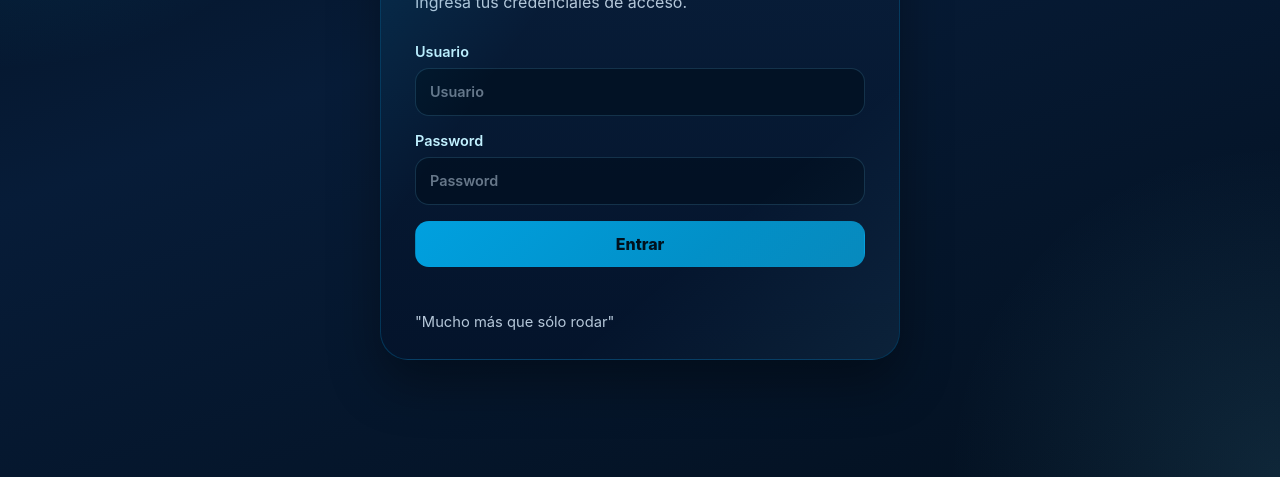
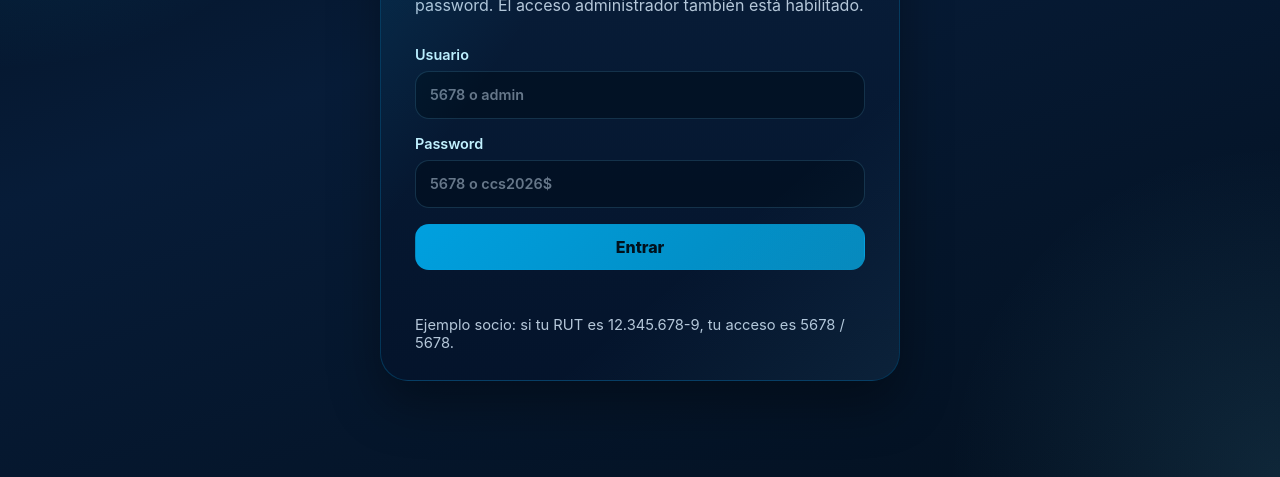
Before and after one commit to cesarmoraa/calendario-ccs, a website: page public/login.html in a window 1280 px wide. Shown: the part 323-800 px from the top of the page. Drawn offline with Linux system fonts and the light colour scheme; no server answers.

Commit message:
mejora login socios y admin

```diff
--- a/public/login.html
+++ b/public/login.html
@@ -11,23 +11,23 @@
     <section class="login-card">
       <div class="brand-badge">Ciclo Club Santiago</div>
       <h1>Calendario privado 2026</h1>
-      <p>Ingresa tus credenciales de acceso.</p>
+      <p>Socios: usa tus últimos 4 dígitos del RUT como usuario y password. El acceso administrador también está habilitado.</p>
 
       <form id="login-form" class="login-form">
         <label>
           Usuario
-          <input type="password" id="username" autocomplete="username" placeholder="Usuario" required>
+          <input type="text" id="username" autocomplete="username" placeholder="5678 o admin" required>
         </label>
         <label>
           Password
-          <input type="password" id="password" autocomplete="current-password" placeholder="Password" required>
+          <input type="password" id="password" autocomplete="current-password" placeholder="5678 o ccs2026$" required>
         </label>
         <button type="submit" class="primary-btn">Entrar</button>
       </form>
 
       <p id="login-message" class="login-message"></p>
       <div class="login-help">
-        <span>"Mucho más que sólo rodar"</span>
+        <span>Ejemplo socio: si tu RUT es 12.345.678-9, tu acceso es 5678 / 5678.</span>
       </div>
     </section>
   </main>
```
